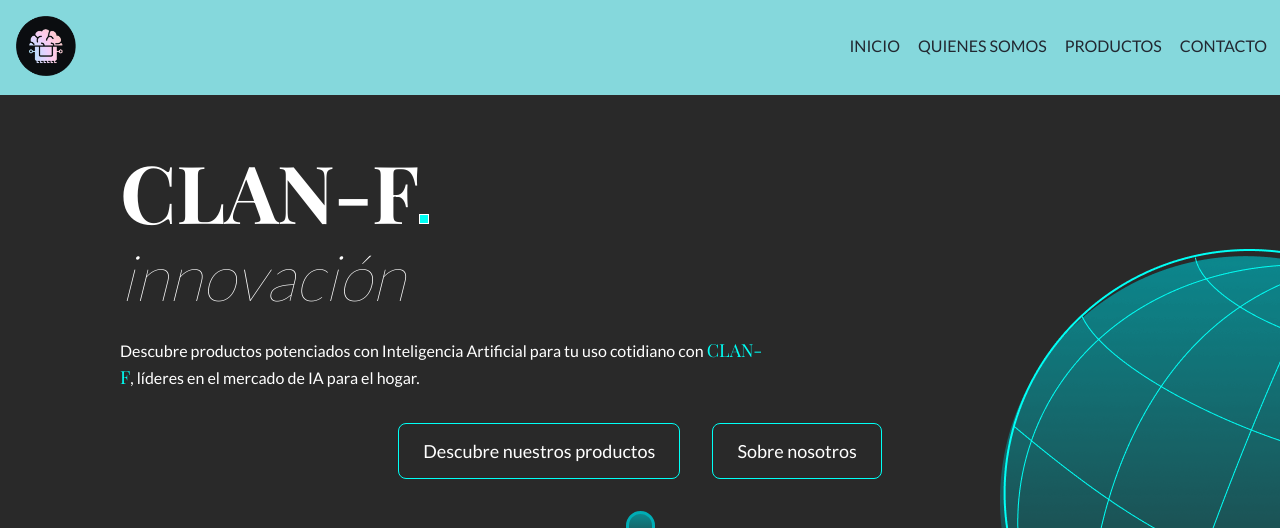
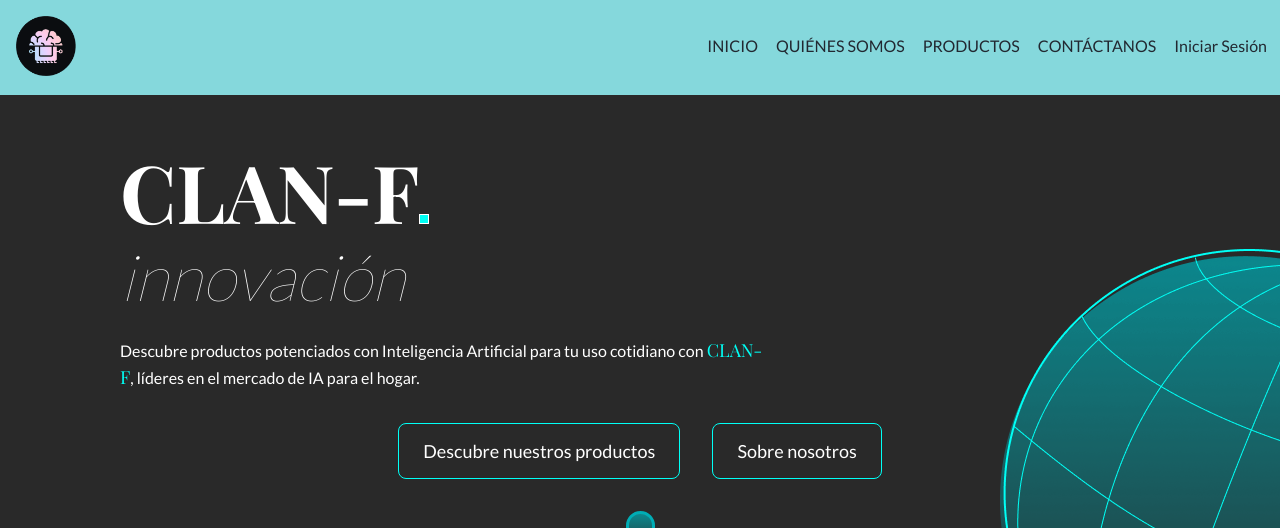
Before and after one commit to PaylemanC/CLAN-F--e-commerce, a Django app: page / in a window 1280 px wide. Shown: the top 528 px of the page. Run offline with Django 4.2, Linux system fonts and the light colour scheme; some libraries are stand-ins or nearby versions.

Commit message:
Implementa funcionalidad logout

```diff
--- a/clanf/urls.py
+++ b/clanf/urls.py
@@ -26,6 +26,7 @@ urlpatterns = [
     path('contacto', views.contacto, name = 'contacto'),
     path('productos', views.lista_productos, name = 'lista_productos'),
     path('login', views.login_view, name = 'login'),
+    path('logout', views.logout_view, name='logout'),
     # Se incluyen todas las URLs de la app productos mediante el prefijo administrador/
     path('administrador/', include('productos.urls')),
     path('admin/', admin.site.urls),
--- a/clanf/views.py
+++ b/clanf/views.py
@@ -1,7 +1,7 @@
 # views.py ==> Tener todas la funciones o clases para renderizar las vistas de una aplicación, es decir, mostrar los HTML.
 from django.http import HttpResponse
 from django.shortcuts import render, redirect
-from django.contrib.auth import authenticate, login
+from django.contrib.auth import authenticate, login, logout
 from .forms import LoginForm
 
 def index(request):
@@ -43,3 +43,8 @@ def login_view(request):
     return render(request, 'login.html', {
         'form': form
     })
+
+def logout_view(request):
+    logout(request)
+    print(request, 'Sesión cerrada exitosamente.')
+    return redirect('login')
--- a/static/styles/style.css
+++ b/static/styles/style.css
@@ -94,7 +94,6 @@ button {
 .main-menu__links-container {
     text-align: center;
     position: relative;
-
 }
 
 .main-menu--show {
@@ -149,7 +148,6 @@ ul {
 
 .main-menu__link {
     color: #222831;
-    text-transform: uppercase;
     text-decoration: none;
     background-image: linear-gradient(currentColor, currentColor);
     background-position: 0% 100%;
--- a/templates/components/nav.html
+++ b/templates/components/nav.html
@@ -24,17 +24,26 @@
             <div class="main-menu__links-container">
                 <ul class="main-menu__links">
                     <li class="main-menu__item">
-                        <a href="{% url 'inicio' %}" class="main-menu__link">Inicio</a>
+                        <a href="{% url 'inicio' %}" class="main-menu__link">INICIO</a>
                     </li>
                     <li class="main-menu__item">
-                        <a href="{% url 'quienes_somos' %}" class="main-menu__link">Quienes somos</a>
+                        <a href="{% url 'quienes_somos' %}" class="main-menu__link">QUIÉNES SOMOS</a>
                     </li>
                     <li class="main-menu__item">
-                        <a href="{% url 'lista_productos' %}" class="main-menu__link">Productos</a>
+                        <a href="{% url 'lista_productos' %}" class="main-menu__link">PRODUCTOS</a>
                     </li>
                     <li class="main-menu__item">
-                        <a href="{% url 'contacto' %}" class="main-menu__link">Contacto</a>
+                        <a href="{% url 'contacto' %}" class="main-menu__link">CONTÁCTANOS</a>
                     </li>
+                    {% if user.is_authenticated %}
+                        <li class="main-menu__item">
+                            <a href="{% url 'logout' %}" class="main-menu__link">Cerrar sesión</a>
+                        </li>
+                    {% else %}
+                        <li class="main-menu__item">
+                            <a href="{% url 'login' %}" class="main-menu__link">Iniciar Sesión</a>
+                        </li>
+                    {% endif %}
                 </ul>
             </div>
         </div>
```
